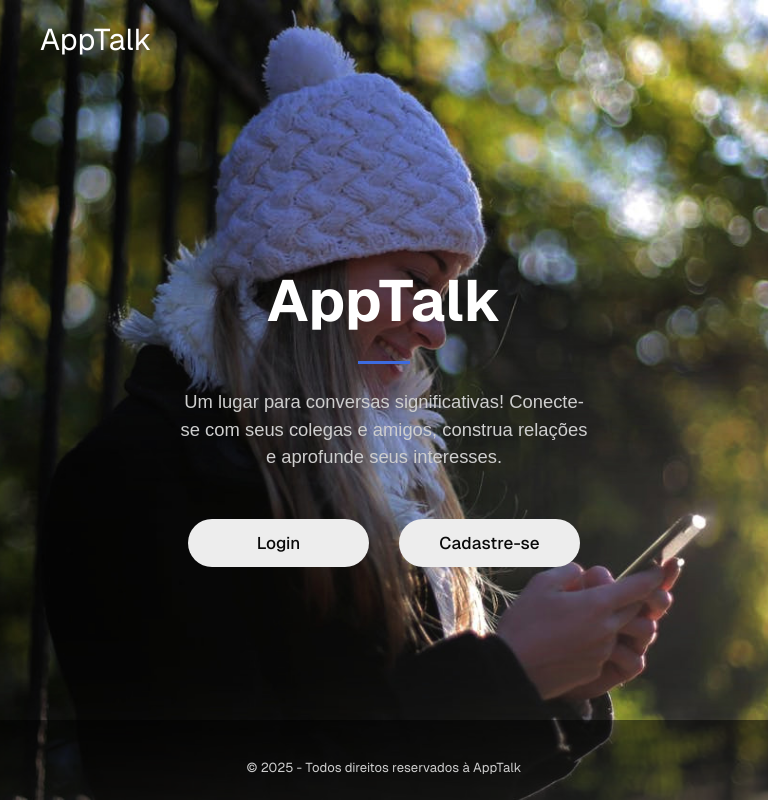
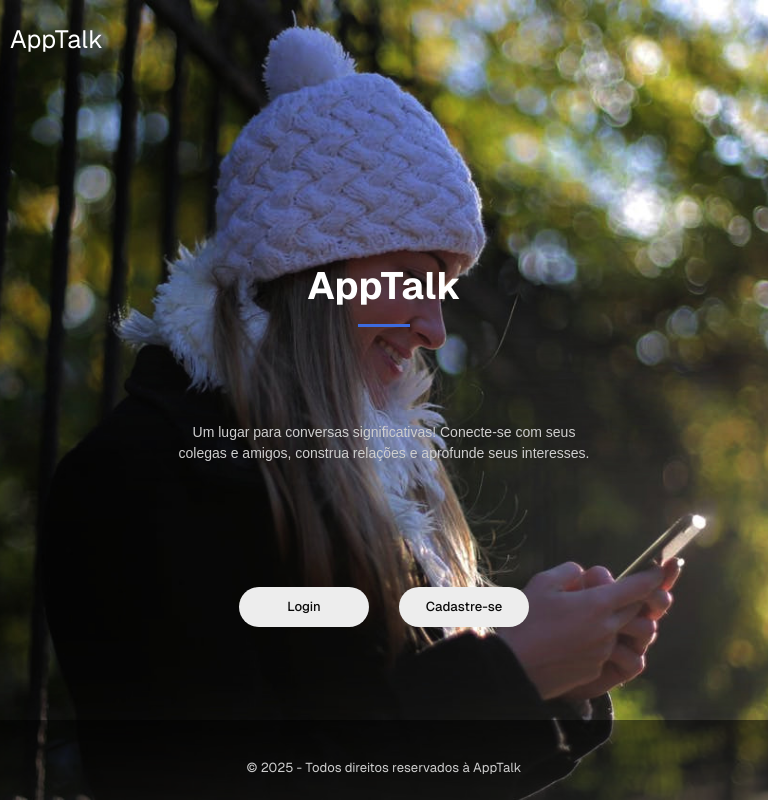
Before and after one commit to zampini28/apptalk, a Flask app: page / in a window 768 px wide. Run offline with Flask 3, Linux system fonts and the light colour scheme.

Commit message:
adaptando index a dispositivos mobile

```diff
--- /dev/null
+++ b/static/mediaquery_main.css
@@ -0,0 +1,5 @@
+@charset "UTF-8";
+
+@media screen and (min-width: 320px) and (max-width: 768px) {
+
+}
--- a/static/mediaquery_style.css
+++ b/static/mediaquery_style.css
@@ -1,19 +1,52 @@
 @charset "UTF-8";
 
-@media screen and (min-width: 600px) and (max-width: 768px) {
+@media screen and (min-width: 320px) and (max-width: 768px) {
+
   body {
     background-position: top center;
+
   }
 
-    .footer-main {
+  /*header.header-main {
+    padding: 10px;
+  }*/
+
+  header.header-main>div.header-container {
     height: 10vh;
-        background-color: green;
+    padding: 0px;
   }
 
-      .title-footer {
-        padding-top: 5vh;
-        font-size: small;
-        text-align: center;
-        color: green;
+  div.area-logo>a {
+    font-size: 25px;
+    padding: 10px;
+  }
+
+  h1.title-text {
+    font-size: 38px;
+  }
+
+  div.title-container {
+    height: 15vh;
+  }
+
+  div.sub-title-text-container {
+    height: 30vh;
+  }
+
+  p.sub-title-text {
+    font-size: 14px;
+  }
+
+  hr.divider {
+    margin: 1.2rem auto;
+  }
+
+  a.link {
+    width: 130px;
+    height: 40px;
+  }
+
+  span.button-text {
+    font-size: 13px;
   }
 }
--- a/templates/_base.html
+++ b/templates/_base.html
@@ -2,7 +2,7 @@
 <html>
 <head>
   <meta charset=utf-8>
-  <meta name=viewport content="width=device-width, initial-scale=1.0">
+  <meta name="viewport" content="width=device-width, initial-scale=1.0">
   {% block head %}
   {% endblock %}
 </head>
--- a/templates/index.html
+++ b/templates/index.html
@@ -2,7 +2,7 @@
 
 {% block head %}
 <title>Home</title>
-<link rel="stylesheet" media="screen" href={{ url_for("static", filename="mediaquery_style.css" ) }}>
+<link rel="stylesheet" href={{ url_for("static", filename="mediaquery_style.css" ) }}>
 <link rel=stylesheet href={{ url_for("static", filename="style.css" ) }}>
 
 {% endblock %}
```
Lines whose indentation alone changed are shown as unchanged.
